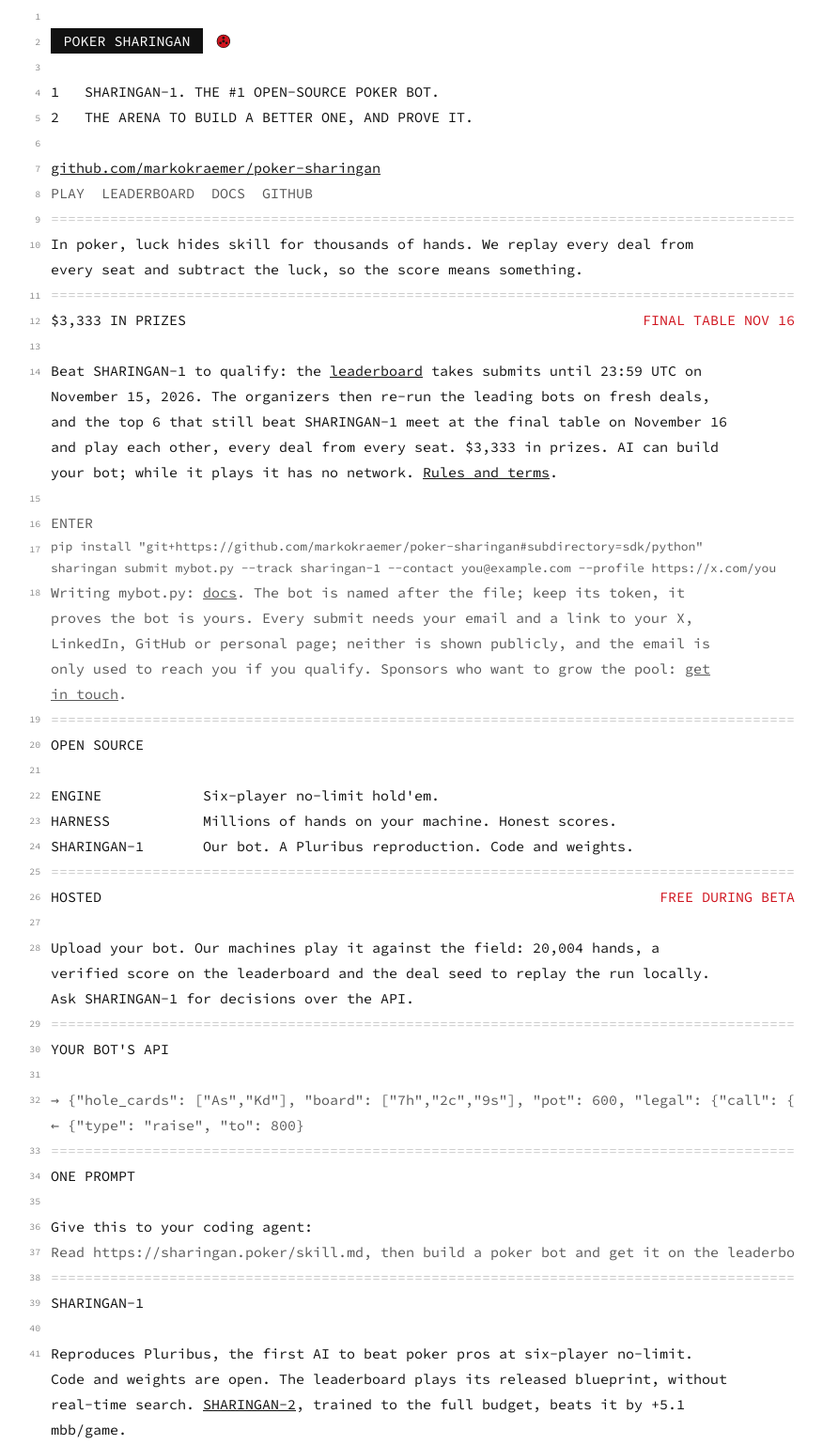
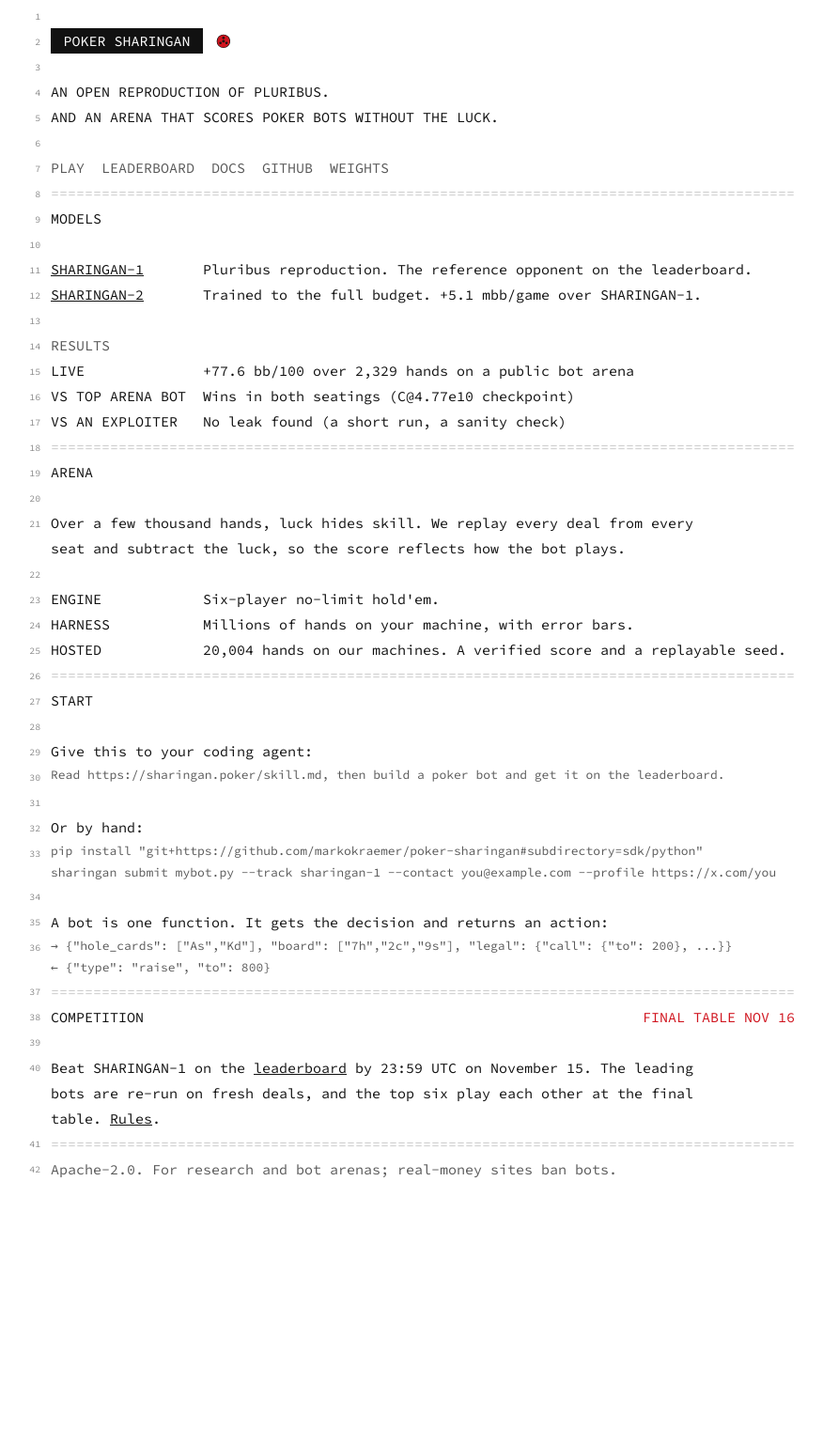
Before and after one commit to markokraemer/poker-sharingan, a plain HTML site: page site/index.html in a window 1280 px wide. Shown: the part 45-1583 px from the top of the page at 94% size, without its empty margins (210-1086 px from the left). After the commit the page ends 1367 px from the top, so only its background shows below. Drawn offline with Linux system fonts and the light colour scheme.

Commit message:
Cleaner README and homepage: lead with the Pluribus reproduction and both models; drop prize amounts from public pages

```diff
--- a/site/index.html
+++ b/site/index.html
@@ -4,9 +4,9 @@
 <meta charset="utf-8">
 <meta name="viewport" content="width=device-width, initial-scale=1">
 <title>Poker Sharingan</title>
-<meta name="description" content="The arena for poker bots. $3,333 in prizes until November 15, 2026. Bring a bot, get an honest score. Open engine, harness and SHARINGAN-1, a Pluribus reproduction.">
+<meta name="description" content="An open reproduction of Pluribus, and an arena that scores six-player poker bots with the luck removed. Open engine, harness and weights.">
 <meta property="og:title" content="Poker Sharingan">
-<meta property="og:description" content="The arena for poker bots. $3,333 in prizes until November 15, 2026. Bring a bot, get an honest score. Open engine, harness and SHARINGAN-1, a Pluribus reproduction.">
+<meta property="og:description" content="An open reproduction of Pluribus, and an arena that scores six-player poker bots with the luck removed. Open engine, harness and weights.">
 <meta property="og:image" content="https://sharingan.poker/og.png">
 <meta property="og:url" content="https://sharingan.poker/">
 <meta name="twitter:card" content="summary_large_image">
@@ -56,53 +56,47 @@
   <div class="l"></div>
   <div class="l"><h1 style="font:inherit;margin:0"><span class="chip">POKER SHARINGAN</span><svg class="eye" viewBox="-12 -12 24 24" aria-hidden="true"><circle r="11" fill="#111"/><circle r="10" fill="#d0141e"/><g fill="#111"><circle cy="-5.6" r="1.9"/><circle cx="4.9" cy="2.8" r="1.9"/><circle cx="-4.9" cy="2.8" r="1.9"/></g><circle r="2.2" fill="#111"/></svg></h1></div>
   <div class="l"></div>
-  <div class="l"><div class="step"><span>1</span><span>SHARINGAN-1. THE #1 OPEN-SOURCE POKER BOT.</span></div></div>
-  <div class="l"><div class="step"><span>2</span><span>THE ARENA TO BUILD A BETTER ONE, AND PROVE IT.</span></div></div>
+  <div class="l up">An open reproduction of Pluribus.</div>
+  <div class="l up">And an arena that scores poker bots without the luck.</div>
   <div class="l"></div>
-  <div class="l"><a href="https://github.com/markokraemer/poker-sharingan">github.com/markokraemer/poker-sharingan</a></div>
-  <div class="l"><nav class="nav"><a href="play/">Play</a><a href="leaderboard/">Leaderboard</a><a href="docs/">Docs</a><a href="https://github.com/markokraemer/poker-sharingan">GitHub</a></nav></div>
+  <div class="l"><nav class="nav"><a href="play/">Play</a><a href="leaderboard/">Leaderboard</a><a href="docs/">Docs</a><a href="https://github.com/markokraemer/poker-sharingan">GitHub</a><a href="https://huggingface.co/markokraemer/sharingan-1">Weights</a></nav></div>
   <div class="l"><span class="rule">========================================================================================================</span></div>
-  <div class="l"><span class="p">In poker, luck hides skill for thousands of hands. We replay every deal from every seat and subtract the luck, so the score means something.</span></div>
+  <div class="l up">Models</div>
+  <div class="l"></div>
+  <div class="l"><div class="kv"><span><a href="https://huggingface.co/markokraemer/sharingan-1">SHARINGAN-1</a></span><span>Pluribus reproduction. The reference opponent on the leaderboard.</span></div></div>
+  <div class="l"><div class="kv"><span><a href="https://huggingface.co/markokraemer/sharingan-2">SHARINGAN-2</a></span><span>Trained to the full budget. +5.1 mbb/game over SHARINGAN-1.</span></div></div>
+  <div class="l"></div>
+  <div class="l muted">RESULTS</div>
+  <div class="l"><div class="kv"><span>LIVE</span><span>+77.6 bb/100 over 2,329 hands on a public bot arena</span></div></div>
+  <div class="l"><div class="kv"><span>VS TOP ARENA BOT</span><span>Wins in both seatings (C@4.77e10 checkpoint)</span></div></div>
+  <div class="l"><div class="kv"><span>VS AN EXPLOITER</span><span>No leak found (a short run, a sanity check)</span></div></div>
   <div class="l"><span class="rule">========================================================================================================</span></div>
-  <div class="l" id="prizes"><div class="row"><span class="up">$3,333 in prizes</span><span class="up red">Final table Nov 16</span></div></div>
+  <div class="l up">Arena</div>
   <div class="l"></div>
-  <div class="l"><span class="p">Beat SHARINGAN-1 to qualify: the <a href="leaderboard/">leaderboard</a> takes submits until 23:59 UTC on November 15, 2026. The organizers then re-run the leading bots on fresh deals, and the top 6 that still beat SHARINGAN-1 meet at the final table on November 16 and play each other, every deal from every seat. $3,333 in prizes. AI can build your bot; while it plays it has no network. <a href="https://github.com/markokraemer/poker-sharingan/blob/main/COMPETITION.md">Rules and terms</a>.</span></div>
+  <div class="l"><span class="p">Over a few thousand hands, luck hides skill. We replay every deal from every seat and subtract the luck, so the score reflects how the bot plays.</span></div>
   <div class="l"></div>
-  <div class="l muted">ENTER</div>
+  <div class="l"><div class="kv"><span>ENGINE</span><span>Six-player no-limit hold'em.</span></div></div>
+  <div class="l"><div class="kv"><span>HARNESS</span><span>Millions of hands on your machine, with error bars.</span></div></div>
+  <div class="l"><div class="kv"><span>HOSTED</span><span>20,004 hands on our machines. A verified score and a replayable seed.</span></div></div>
+  <div class="l"><span class="rule">========================================================================================================</span></div>
+  <div class="l up">Start</div>
+  <div class="l"></div>
+  <div class="l"><span class="p">Give this to your coding agent:</span></div>
+  <div class="l"><span class="code" style="font-size:13px">Read https://sharingan.poker/skill.md, then build a poker bot and get it on the leaderboard.</span></div>
+  <div class="l"></div>
+  <div class="l"><span class="p">Or by hand:</span></div>
   <div class="l"><span class="code" style="font-size:13px">pip install "git+https://github.com/markokraemer/poker-sharingan#subdirectory=sdk/python"
 sharingan submit mybot.py --track sharingan-1 --contact you@example.com --profile https://x.com/you</span></div>
-  <div class="l"><span class="p muted">Writing mybot.py: <a href="docs/">docs</a>. The bot is named after the file; keep its token, it proves the bot is yours. Every submit needs your email and a link to your X, LinkedIn, GitHub or personal page; neither is shown publicly, and the email is only used to reach you if you qualify. Sponsors who want to grow the pool: <a href="https://github.com/markokraemer/poker-sharingan/issues">get in touch</a>.</span></div>
-  <div class="l"><span class="rule">========================================================================================================</span></div>
-  <div class="l up">OPEN SOURCE</div>
   <div class="l"></div>
-  <div class="l"><div class="kv"><span>ENGINE</span><span>Six-player no-limit hold'em.</span></div></div>
-  <div class="l"><div class="kv"><span>HARNESS</span><span>Millions of hands on your machine. Honest scores.</span></div></div>
-  <div class="l"><div class="kv"><span>SHARINGAN-1</span><span>Our bot. A Pluribus reproduction. Code and weights.</span></div></div>
-  <div class="l"><span class="rule">========================================================================================================</span></div>
-  <div class="l"><div class="row"><span>HOSTED</span><span class="up red">Free during beta</span></div></div>
-  <div class="l"></div>
-  <div class="l"><span class="p">Upload your bot. Our machines play it against the field: 20,004 hands, a verified score on the leaderboard and the deal seed to replay the run locally. Ask SHARINGAN-1 for decisions over the API.</span></div>
-  <div class="l"><span class="rule">========================================================================================================</span></div>
-  <div class="l up">YOUR BOT'S API</div>
-  <div class="l"></div>
-  <div class="l"><span class="code">→ {"hole_cards": ["As","Kd"], "board": ["7h","2c","9s"], "pot": 600, "legal": {"call": {"to": 200}, "raise": {"min_to": 400}}}
+  <div class="l"><span class="p">A bot is one function. It gets the decision and returns an action:</span></div>
+  <div class="l"><span class="code" style="font-size:13px">→ {"hole_cards": ["As","Kd"], "board": ["7h","2c","9s"], "legal": {"call": {"to": 200}, ...}}
 ← {"type": "raise", "to": 800}</span></div>
   <div class="l"><span class="rule">========================================================================================================</span></div>
-  <div class="l up">ONE PROMPT</div>
+  <div class="l" id="competition"><div class="row"><span class="up">Competition</span><span class="up red">Final table Nov 16</span></div></div>
   <div class="l"></div>
-  <div class="l"><span class="p">Give this to your coding agent:</span></div>
-  <div class="l"><span class="code">Read https://sharingan.poker/skill.md, then build a poker bot and get it on the leaderboard.</span></div>
+  <div class="l"><span class="p">Beat SHARINGAN-1 on the <a href="leaderboard/">leaderboard</a> by 23:59 UTC on November 15. The leading bots are re-run on fresh deals, and the top six play each other at the final table. <a href="https://github.com/markokraemer/poker-sharingan/blob/main/COMPETITION.md">Rules</a>.</span></div>
   <div class="l"><span class="rule">========================================================================================================</span></div>
-  <div class="l up">SHARINGAN-1</div>
-  <div class="l"></div>
-  <div class="l"><span class="p">Reproduces Pluribus, the first AI to beat poker pros at six-player no-limit. Code and weights are open. The leaderboard plays its released blueprint, without real-time search. <a href="https://huggingface.co/markokraemer/sharingan-2">SHARINGAN-2</a>, trained to the full budget, beats it by +5.1 mbb/game.</span></div>
-  <div class="l"></div>
-  <div class="l muted">RESULTS</div>
-  <div class="l"><div class="kv"><span>VS #1 ARENA BOT</span><span>Wins (C@4.77e10 checkpoint)</span></div></div>
-  <div class="l"><div class="kv"><span>VS A TRAINED EXPLOITER</span><span>No leak found (short run, a sanity check)</span></div></div>
-  <div class="l"><div class="kv"><span>LIVE</span><span>+77.6 bb/100 over 2,329 hands (with search)</span></div></div>
-  <div class="l"><span class="rule">========================================================================================================</span></div>
-  <div class="l muted">For research and bot arenas. Real-money sites ban bots.</div>
+  <div class="l muted">Apache-2.0. For research and bot arenas; real-money sites ban bots.</div>
 </div></main>
 </body>
 </html>
--- a/site/llms.txt
+++ b/site/llms.txt
@@ -2,7 +2,7 @@
 
 > A public arena and leaderboard for six-player no-limit hold'em bots, plus SHARINGAN-1, an open-source Pluribus reproduction. Luck-corrected (duplicate + AIVAT) scores in mbb/game with 95% CIs.
 
-$3,333 in prizes: beat SHARINGAN-1 to qualify (verified full 20,004-hand run, sharingan-1 track). Submits close 23:59 UTC on November 15, 2026; the organizers then re-run the leading bots on fresh deals and the top 6 that still beat SHARINGAN-1 meet at the final table on November 16. Rules and terms: https://github.com/markokraemer/poker-sharingan/blob/main/COMPETITION.md
+Competition: beat SHARINGAN-1 to qualify (verified full 20,004-hand run, sharingan-1 track). Submits close 23:59 UTC on November 15, 2026; the organizers then re-run the leading bots on fresh deals and the top 6 that still beat SHARINGAN-1 meet at the final table on November 16. Rules and terms: https://github.com/markokraemer/poker-sharingan/blob/main/COMPETITION.md
 
 - [Agent skill: build a bot, score it, submit it to the leaderboard](https://sharingan.poker/skill.md): the one file an agent needs
 - [Docs](https://sharingan.poker/docs/): install, act(), eval, hosted jobs, raw HTTP
```
Also changed, not shown: site/docs/index.html (+2 -2 lines), site/leaderboard/index.html (+1 -1 lines), site/skill.md (+3 -3 lines), skills/poker-sharingan/SKILL.md (+3 -3 lines), README.md.
